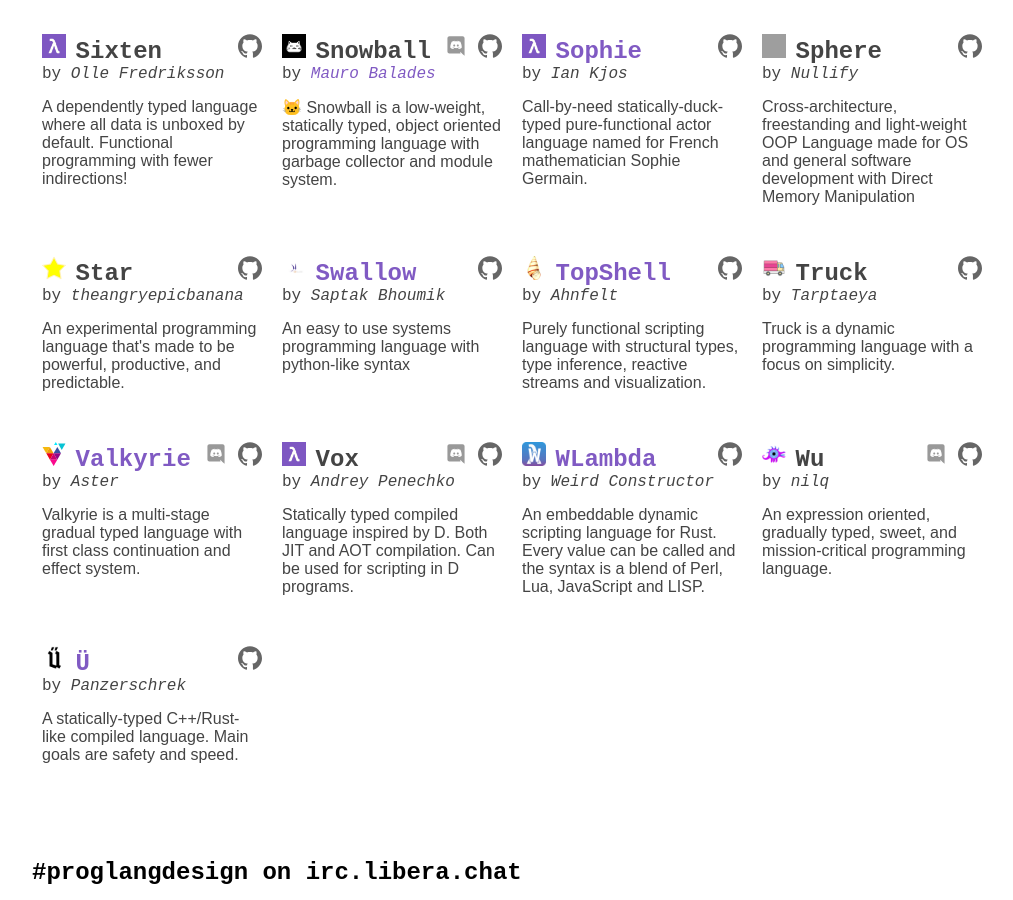
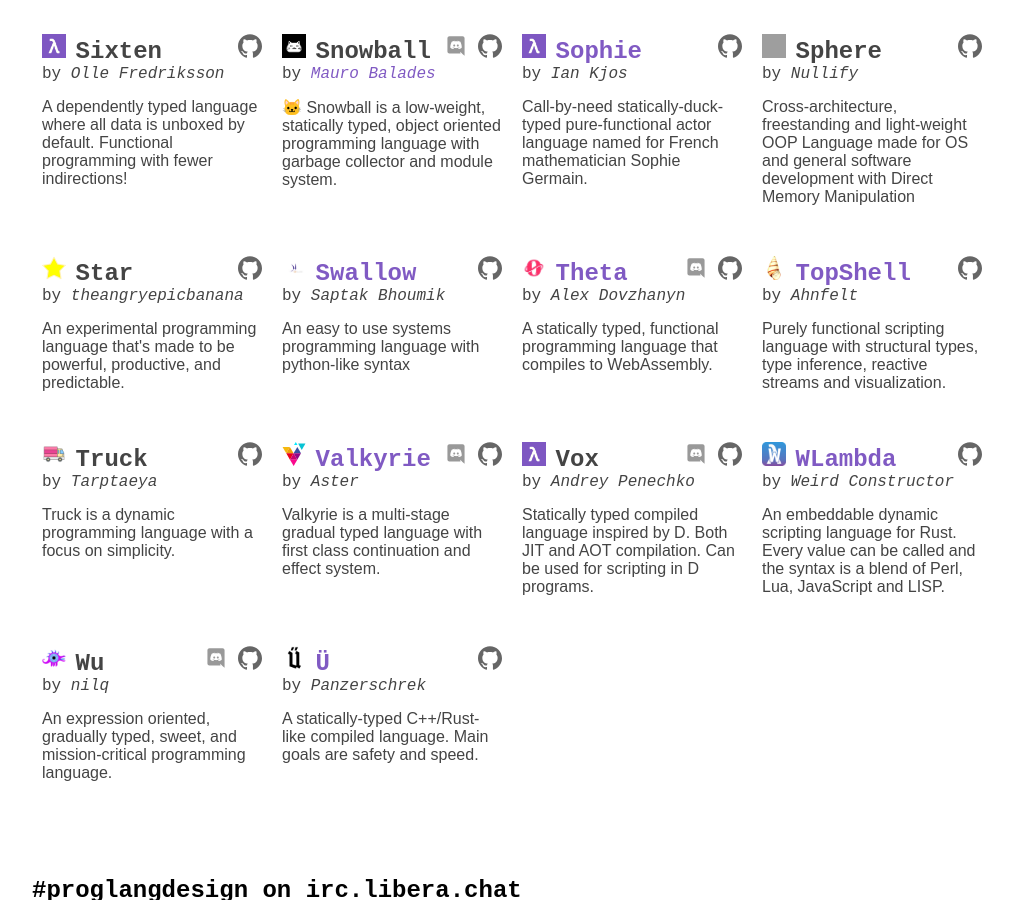
Before and after one commit to proglangdesign/proglangdesign.github.io, a Jekyll site: the page built from index.html, in a window 1280 px wide and 900 px high, scrolled down 3946 px. Shown: the whole window, without its empty margins (128-1141 px from the left). Built offline with Jekyll 4.4.1, drawn with Linux system fonts in a browser that asks for light colours; grey boxes are pictures that could not be loaded.

Commit message:
add ThetaLang

```diff
--- a/_data/projects.yml
+++ b/_data/projects.yml
@@ -745,6 +745,17 @@ Swallow:
   summary: >
     An easy to use systems programming language with python-like syntax
 
+Theta:
+  website: https://dev.theta-lang.org
+  github: ThetaLang/Theta
+  icon: theta.png
+  discord: mzWgbhGQ6C
+  author:
+    name: Alex Dovzhanyn
+    github: alexdovzhanyn
+  summary: >
+    A statically typed, functional programming language that compiles to WebAssembly.
+
 TopShell:
   website: https://github.com/topshell-language/topshell#topshell-
   github: topshell-language/topshell
```
Also changed, not shown: images/lang/theta.png (added).
